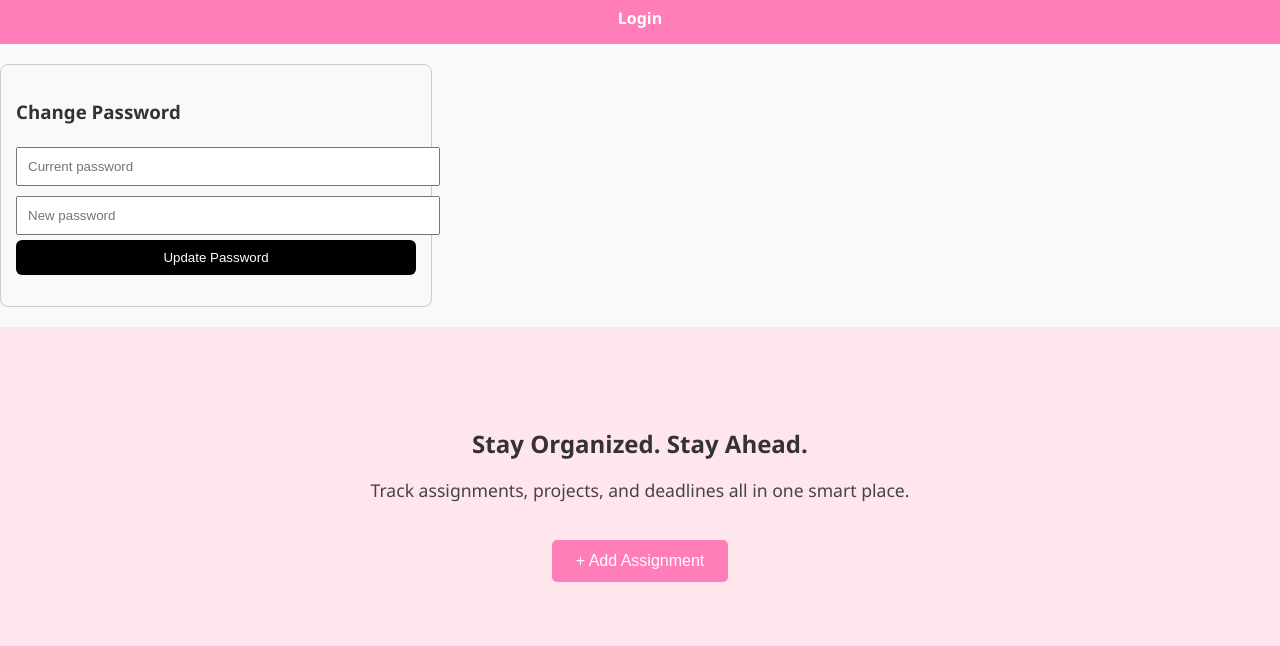
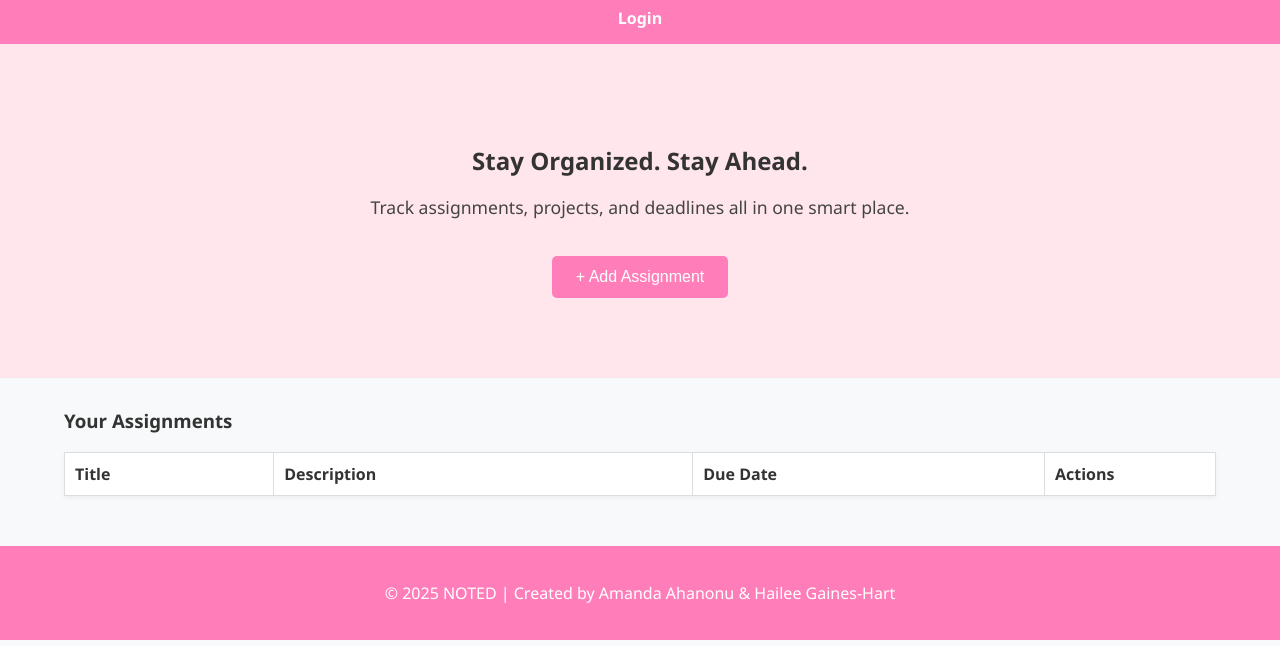
Before and after one commit to Mandss1972/INFR3120-Fall25-Project, a website: page public/index.html in a window 1280 px wide. Shown: the part 154-800 px from the top of the page. Drawn offline with Linux system fonts and the light colour scheme; no server answers.

Commit message:
fixed index.html

```diff
--- a/public/index.html
+++ b/public/index.html
@@ -21,17 +21,6 @@
       <a href="#" id="logoutLink" style="display: none;">Logout</a>
     </nav>
   </header>
-
-  <div class="change-password-box">
-  <h3>Change Password</h3>
-
-  <input type="password" id="oldPassword" placeholder="Current password" />
-  <input type="password" id="newPassword" placeholder="New password" />
-
-  <button onclick="changePassword()">Update Password</button>
-
-  <p id="pwStatus"></p>
-</div>
 
   <!-- ===== HERO SECTION ===== -->
   <section class="hero">
```
